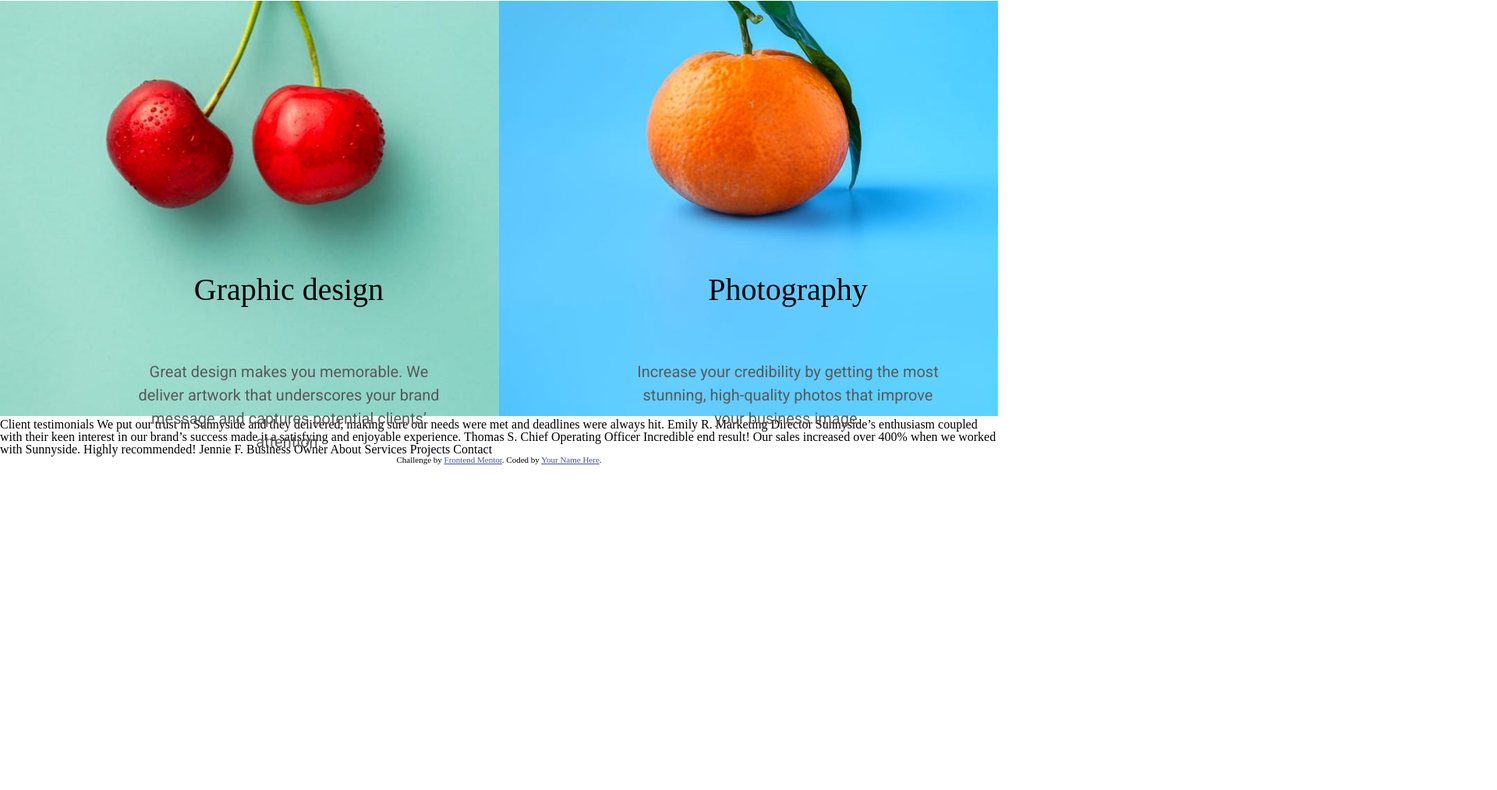
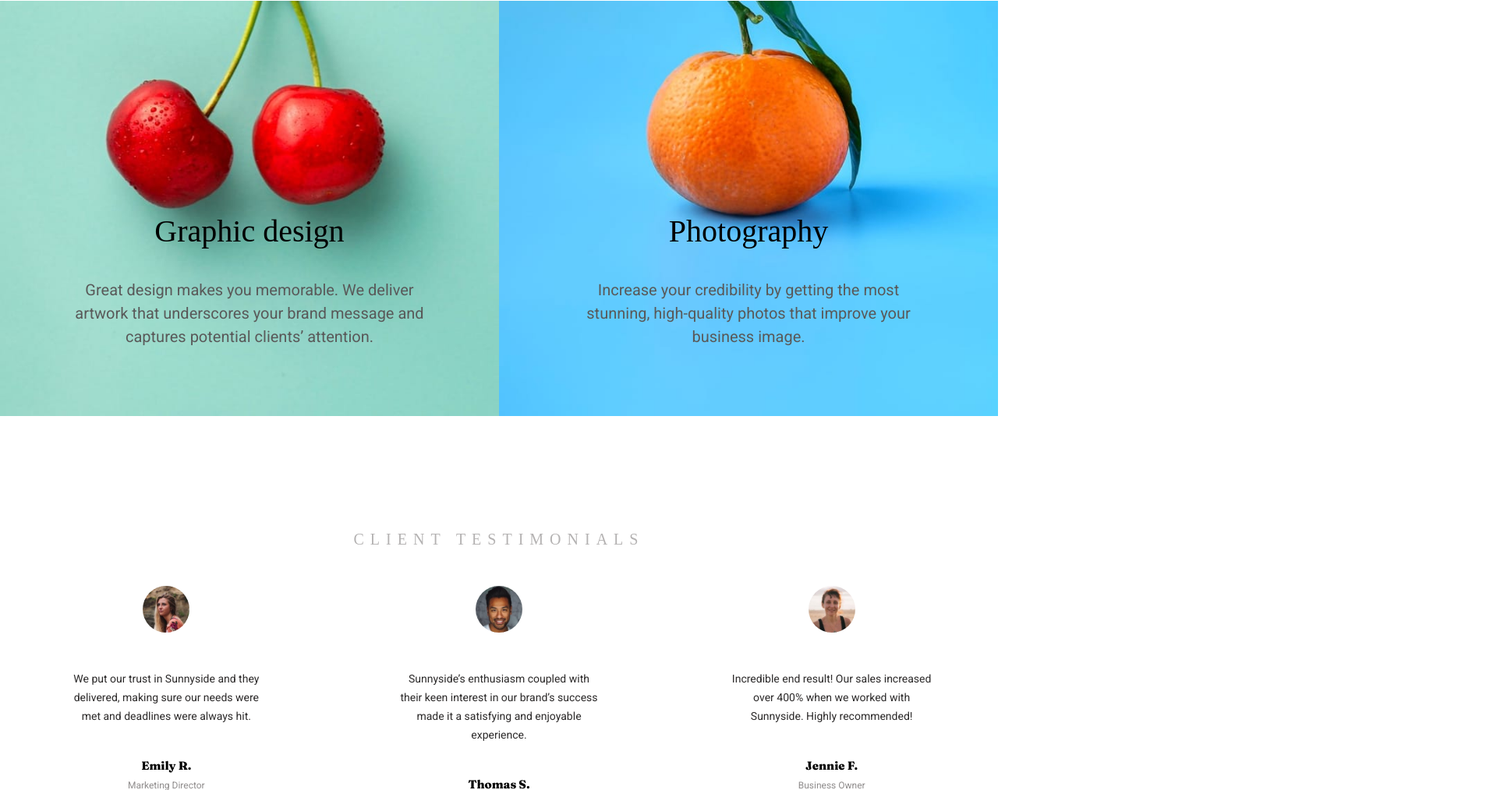
Before and after one commit to Fernando0777/frontmentor-challenge-1, a plain HTML site: page index.html in a window 1280 px wide. Shown: the part 1786-2800 px from the top of the page at 78% size, 1920 px wide, since content can reach past the window. Before the commit the page ends 2438 px from the top, so only its background shows below. Drawn offline with Linux system fonts and the light colour scheme; a web font is replaced by a local one.

Commit message:
finalizando mais algumas sessões.

```diff
--- a/index.html
+++ b/index.html
@@ -36,21 +36,27 @@
         <div class="abertura">
           <h1 class="titulo">We are creatives</h1>
         </div>
+        <div class="box_seta">
+          <img src="./images/icon-arrow-down.svg" class="seta" alt="seta para baixo">
+        </div>
       </div>
       <div class="img_header">
         <img src="./images/desktop/image-header.jpg" class="img_abertura" alt="Laranja cortada">
+
       </div>
     </section>
 
 
     <section class="sessao2">
       <div class="txt_sessao">
+        <div class="teste">
           <h2 class="titulo_sessao">Transform your</br> brand</h2>
           <p class="txt_sessao_p">We are a full-service creative agency specializing in helping brands grow fast.
             Engage your clients through compelling visuals that do most of the marketing for you.</p>
           <div class="link_sessao">
             <a href="#" class="botao_sessao">Learn more</a>
             <span class="detalhe_link_amarelo"></span>
+          </div>
         </div>
       </div>
       <div class="img_sessao">
@@ -90,19 +96,44 @@
       </div>
     </section>
 
-    Client testimonials
+    <section class="testemunhos">
 
-    We put our trust in Sunnyside and they delivered, making sure our needs were met and deadlines were always hit.
-    Emily R.
-    Marketing Director
+      <h2 class="cliente_titulo">Client testimonials</h2>
 
-    Sunnyside’s enthusiasm coupled with their keen interest in our brand’s success made it a satisfying and enjoyable experience.
-    Thomas S.
-    Chief Operating Officer
+      <div class="cliente_container">
 
-    Incredible end result! Our sales increased over 400% when we worked with Sunnyside. Highly recommended!
-    Jennie F.
-    Business Owner
+        <div class="cliente">
+          <img src="./images/image-emily.jpg" class="foto_cliente" alt="foto da Emily R.">
+          <p class="cliente_txt">We put our trust in Sunnyside and they delivered, making sure our needs were met and deadlines were   always hit.</p>
+          <p class="cliente_nome">Emily R.</p>
+          <p class="cliente_prof">Marketing Director</p>
+        </div>
+        <div class="cliente">
+          <img src="./images/image-thomas.jpg" class="foto_cliente" alt="foto do Thomas S.">
+          <p class="cliente_txt">Sunnyside’s enthusiasm coupled with their keen interest in our brand’s success made it a satisfying and enjoyable experience.</p>
+          <p class="cliente_nome">Thomas S.</p>
+          <p class="cliente_prof">Chief Operating Officer</p>
+        </div>
+        <div class="cliente">
+          <img src="./images/image-jennie.jpg" class="foto_cliente" alt="foto da Jennie F.">
+          <p class="cliente_txt">Incredible end result! Our sales increased over 400% when we worked with Sunnyside. Highly recommended!</p>
+          <p class="cliente_nome">Jennie F.</p>
+          <p class="cliente_prof">Business Owner</p>
+
+
+        </div>
+      </div>
+
+    </section>
+
+    <section class="sessao5">
+      <div class="img_container">
+        <img src="./images/desktop/image-gallery-milkbottles.jpg" class="img_sessao5" alt="imagem de litros de leite">
+        <img src="./images/desktop/image-gallery-orange.jpg" class="img_sessao5" alt="imagem de uma laranja">
+        <img src="./images/desktop/image-gallery-cone.jpg" class="img_sessao5" alt="imagem de um cone">
+        <img src="./images/desktop/image-gallery-sugarcubes.jpg" class="img_sessao5" alt="imagem de cubos">
+      </div>
+    </section>
 
     About
     Services
--- a/reset.css
+++ b/reset.css
@@ -2,7 +2,7 @@ html, body, div, span, applet, object, iframe,
 h1, h2, h3, h4, h5, h6, p, blockquote, pre,
 a, abbr, acronym, address, big, cite, code,
 del, dfn, em, img, ins, kbd, q, s, samp,
-small, strike, b, sub, sup, tt, var,
+small, strike, strong, sub, sup, tt, var,
 b, u, i, center,
 dl, dt, dd, ol, ul, li,
 fieldset, form, label, legend,
@@ -10,7 +10,7 @@ table, caption, tbody, tfoot, thead, tr, th, td,
 article, aside, canvas, details, embed,
 figure, figcaption, footer, header, hgroup,
 menu, nav, output, ruby, section, summary,
-time, mark, audio, video, img {
+time, mark, audio, video {
     margin: 0;
     padding: 0;
     border: 0;
@@ -18,7 +18,7 @@ time, mark, audio, video, img {
     font: inherit;
     vertical-align: baseline;
 }
-/* HTML5 display-role reset for older browsers */
+
 article, aside, details, figcaption, figure,
 footer, header, hgroup, menu, nav, section {
     display: block;
@@ -42,6 +42,19 @@ table {
     border-spacing: 0;
 }
 
-*{
+ol, ul {
+    list-style: none;
+}
+
+*,
+*:after,
+*:before {
+    margin: 0;
+    padding: 0;
     box-sizing: border-box;
+    text-decoration: none;
 }
+body{
+    font-size: 100%;
+    list-style-type: none;
+}
--- a/style.css
+++ b/style.css
@@ -1,6 +1,10 @@
 *{
     margin: 0;
     padding: 0;
+}
+
+.corpo{
+    max-width: 100vw;
 }
 
 .topo{
@@ -59,6 +63,11 @@
     text-align: center;
     margin-top: 130px;
     font-size: 90px;
+}
+
+.box_seta{
+    text-align: center;
+    margin-top: 110px;
 }
 
 .sessao2{
@@ -156,38 +165,101 @@
 
 .sessao4_1{
     width: 100%;
+    position: relative;
 }
 
 .sessao4_2{
     width: 100%;
+    position: relative;
 }
 
 .txt_sessao4{
     width: 100%;
     position: absolute;
     text-align: center;
-    margin-left: 166px;
+    display: flex;
+    flex-direction: column;
+    bottom: 90px;
+    align-items: center;
 }
 
 .titulo_sessao4{
     font-family: "Alkatra";
     font-size: 40px;
-    margin-top: 351px;
     align-items: center;
-    max-width: 409px;
 }
 
 .txt_sessao_p4{
     font-family: "Roboto";
     color: #595959;
-    max-width: 409px;
-    align-items: center;
     line-height: 30px;
-    padding-top: 70px;
-    padding-bottom: 70px;
     font-size: 20px;
+    max-width: 450px;
+    margin-top: 40px;
 }
 
 .img_sessao4_1{
     width: 100%;
 }
+
+.testemunhos{
+    text-align: center;
+}
+
+.cliente_titulo{
+    font-family: 'Alkatra';
+    font-size: 20px;
+    text-transform: uppercase;
+    color: #b4b2b2;
+    letter-spacing: 8px;
+    margin-top: 145px;
+}
+
+.cliente{
+    max-width: 260px;
+}
+
+.cliente_container{
+    width: 100%;
+    display: flex;
+    justify-content: space-around;
+    padding-top: 50px;
+}
+
+.foto_cliente{
+    border-radius: 80px;
+    width: 60px;
+}
+
+.cliente_txt{
+    font-family: 'Roboto';
+    font-size: 14px;
+    color: #2c2a2a;
+    line-height: 24px;
+    padding-top: 44px;
+    padding-bottom: 44px;
+}
+
+.cliente_nome{
+    font-family: 'Fraunces';
+    font-size: 15px
+}
+
+.cliente_prof{
+    font-family: 'Roboto';
+    font-size: 12px;
+    color: #8f8c8c;
+    padding-top: 12px;
+    padding-bottom: 70px;
+}
+
+.img_container{
+    width: 100%;
+    display: flex;
+}
+
+.img_sessao5{
+    max-width: 25%;
+    width: 100%;
+    height: auto;
+}
```
Lines whose indentation alone changed are shown as unchanged.
